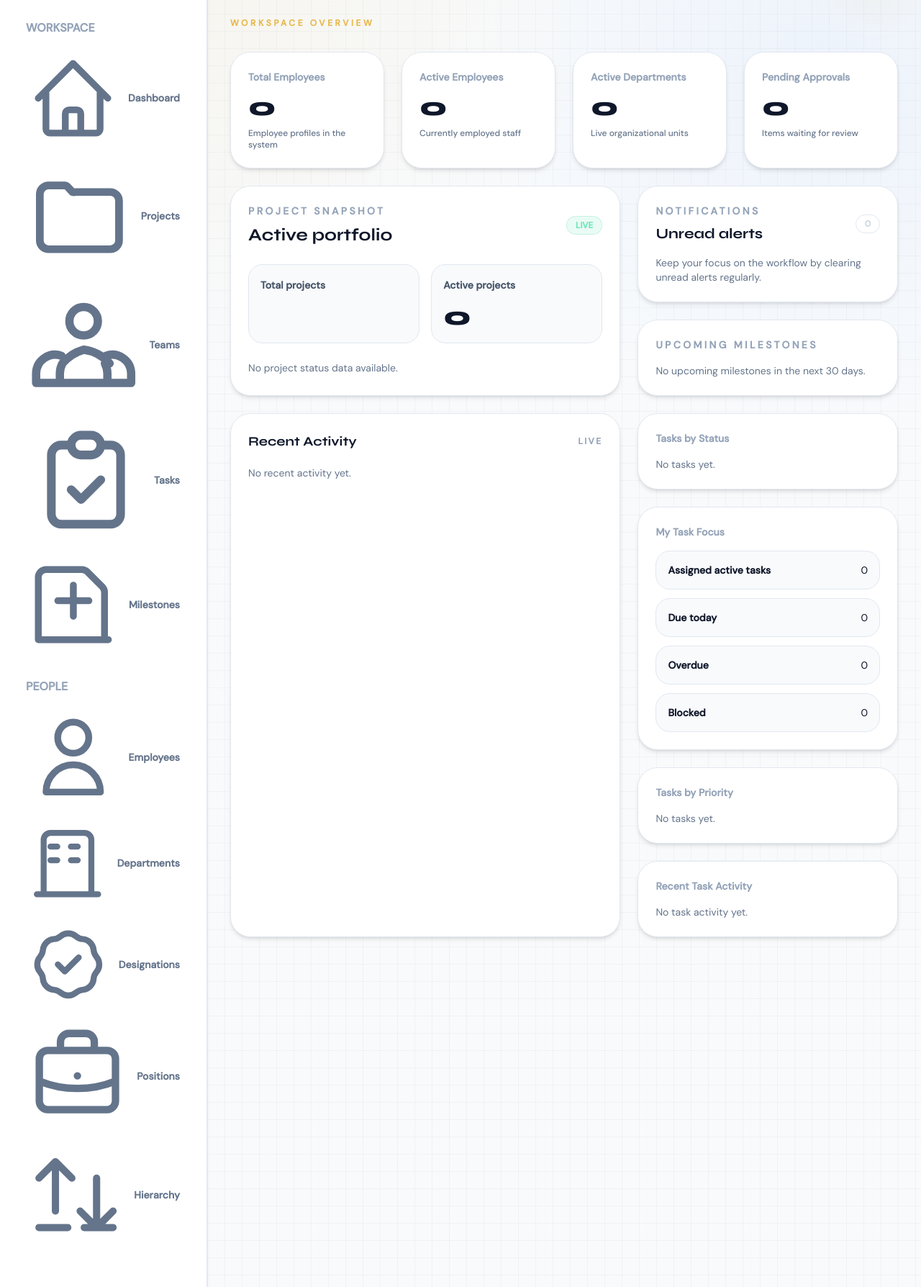
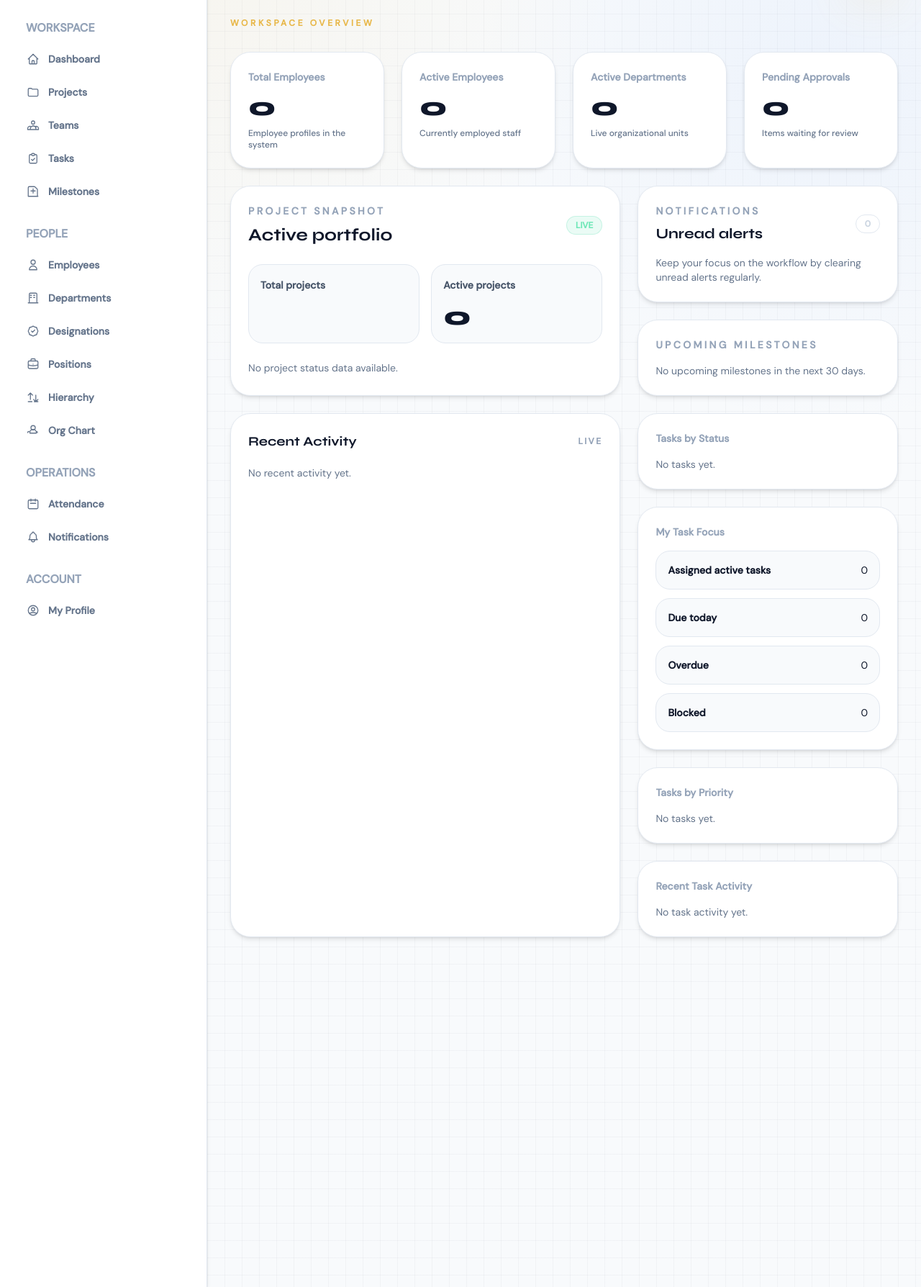
Before and after one commit to saifpatel9/Collabix, a Django app: page /dashboard/ in a window 1280 px wide. Shown: the part 77-1865 px from the top of the page at 72% size. Run offline with Django 5.2, Linux system fonts and the light colour scheme; the visitor is signed in with stand-in values (Sample User, id 1); data comes from the database, SQL or seed files in the repository; data that the repository does not hold is empty; parts of the project's set-up code (start-up, migrations or seed data) failed here and were passed over; some libraries are stand-ins or nearby versions.

Commit message:
fix(sidebar): resolve cross-browser SVG icon rendering issues
- Add explicit width/height HTML attributes (18px) to all sidebar SVGs
  to fix Safari ignoring CSS-only sizing on inline SVG elements
- Add inline style size constraints (min/max width & height) as a
  triple-lock alongside Tailwind classes to prevent browser overrides
- Move stroke-linecap and stroke-linejoin to the <svg> root element
  so Safari correctly applies them without relying on child attribute parsing
- Add .nav-icon utility class with !important size declarations as a
  stylesheet-level safeguard against cascade overrides
- Add explicit color: inherit on .nav-item and .nav-item svg to ensure
  currentColor resolves correctly for SVG strokes in Safari
- Add min-w-0 to flex span wrappers to prevent Safari reflow expanding
  the icon container beyond sidebar bounds

No backend, routing, or business logic changes. Presentation only.

```diff
--- a/backend/templates/partials/sidebar.html
+++ b/backend/templates/partials/sidebar.html
@@ -23,40 +23,40 @@
         <ul class="space-y-1">
             <li>
                 <a href="{% url 'dashboard:home' %}" class="nav-item">
-                    <span class="flex items-center gap-3">
-                        <svg class="h-[18px] w-[18px] shrink-0" xmlns="http://www.w3.org/2000/svg" fill="none" viewBox="0 0 24 24" stroke-width="1.75" stroke="currentColor" aria-hidden="true"><path stroke-linecap="round" stroke-linejoin="round" d="M3 12l2-2m0 0l7-7 7 7M5 10v10a1 1 0 001 1h3m10-11l2 2m-2-2v10a1 1 0 01-1 1h-3m-6 0a1 1 0 001-1v-4a1 1 0 011-1h2a1 1 0 011 1v4a1 1 0 001 1m-6 0h6" /></svg>
+                    <span class="flex items-center gap-3 min-w-0">
+                        <svg class="nav-icon" xmlns="http://www.w3.org/2000/svg" width="18" height="18" viewBox="0 0 24 24" fill="none" stroke="currentColor" stroke-width="1.75" stroke-linecap="round" stroke-linejoin="round" aria-hidden="true" style="flex:none;width:18px;height:18px;min-width:18px;min-height:18px;max-width:18px;max-height:18px;"><path d="M3 12l2-2m0 0l7-7 7 7M5 10v10a1 1 0 001 1h3m10-11l2 2m-2-2v10a1 1 0 01-1 1h-3m-6 0a1 1 0 001-1v-4a1 1 0 011-1h2a1 1 0 011 1v4a1 1 0 001 1m-6 0h6" /></svg>
                         Dashboard
                     </span>
                 </a>
             </li>
             <li>
                 <a href="{% url 'projects:project_directory' %}" class="nav-item">
-                    <span class="flex items-center gap-3">
-                        <svg class="h-[18px] w-[18px] shrink-0" xmlns="http://www.w3.org/2000/svg" fill="none" viewBox="0 0 24 24" stroke-width="1.75" stroke="currentColor" aria-hidden="true"><path stroke-linecap="round" stroke-linejoin="round" d="M3 7a2 2 0 012-2h3.586a1 1 0 01.707.293L10.414 6.5A1 1 0 0011.121 6.5H19a2 2 0 012 2v9a2 2 0 01-2 2H5a2 2 0 01-2-2V7z" /></svg>
+                    <span class="flex items-center gap-3 min-w-0">
+                        <svg class="nav-icon" xmlns="http://www.w3.org/2000/svg" width="18" height="18" viewBox="0 0 24 24" fill="none" stroke="currentColor" stroke-width="1.75" stroke-linecap="round" stroke-linejoin="round" aria-hidden="true" style="flex:none;width:18px;height:18px;min-width:18px;min-height:18px;max-width:18px;max-height:18px;"><path d="M3 7a2 2 0 012-2h3.586a1 1 0 01.707.293L10.414 6.5A1 1 0 0011.121 6.5H19a2 2 0 012 2v9a2 2 0 01-2 2H5a2 2 0 01-2-2V7z" /></svg>
                         Projects
                     </span>
                 </a>
             </li>
             <li>
                 <a href="{% url 'projects:team_directory' %}" class="nav-item">
-                    <span class="flex items-center gap-3">
-                        <svg class="h-[18px] w-[18px] shrink-0" xmlns="http://www.w3.org/2000/svg" fill="none" viewBox="0 0 24 24" stroke-width="1.75" stroke="currentColor" aria-hidden="true"><path stroke-linecap="round" stroke-linejoin="round" d="M17 20h5v-2a4 4 0 00-5.356-3.712M17 20H7m10 0v-2c0-.768-.195-1.49-.537-2.118M7 20H2v-2a4 4 0 015.356-3.712M7 20v-2c0-.768.195-1.49.537-2.118m9.926 0A9.026 9.026 0 0012 13a9.026 9.026 0 00-4.463 2.882M15 7a3 3 0 11-6 0 3 3 0 016 0z" /></svg>
+                    <span class="flex items-center gap-3 min-w-0">
+                        <svg class="nav-icon" xmlns="http://www.w3.org/2000/svg" width="18" height="18" viewBox="0 0 24 24" fill="none" stroke="currentColor" stroke-width="1.75" stroke-linecap="round" stroke-linejoin="round" aria-hidden="true" style="flex:none;width:18px;height:18px;min-width:18px;min-height:18px;max-width:18px;max-height:18px;"><path d="M17 20h5v-2a4 4 0 00-5.356-3.712M17 20H7m10 0v-2c0-.768-.195-1.49-.537-2.118M7 20H2v-2a4 4 0 015.356-3.712M7 20v-2c0-.768.195-1.49.537-2.118m9.926 0A9.026 9.026 0 0012 13a9.026 9.026 0 00-4.463 2.882M15 7a3 3 0 11-6 0 3 3 0 016 0z" /></svg>
                         Teams
                     </span>
                 </a>
             </li>
             <li>
                 <a href="{% url 'tasks:task_list' %}" class="nav-item">
-                    <span class="flex items-center gap-3">
-                        <svg class="h-[18px] w-[18px] shrink-0" xmlns="http://www.w3.org/2000/svg" fill="none" viewBox="0 0 24 24" stroke-width="1.75" stroke="currentColor" aria-hidden="true"><path stroke-linecap="round" stroke-linejoin="round" d="M9 5H7a2 2 0 00-2 2v12a2 2 0 002 2h10a2 2 0 002-2V7a2 2 0 00-2-2h-2M9 5a2 2 0 002 2h2a2 2 0 002-2M9 5a2 2 0 012-2h2a2 2 0 012 2m-6 9l2 2 4-4" /></svg>
+                    <span class="flex items-center gap-3 min-w-0">
+                        <svg class="nav-icon" xmlns="http://www.w3.org/2000/svg" width="18" height="18" viewBox="0 0 24 24" fill="none" stroke="currentColor" stroke-width="1.75" stroke-linecap="round" stroke-linejoin="round" aria-hidden="true" style="flex:none;width:18px;height:18px;min-width:18px;min-height:18px;max-width:18px;max-height:18px;"><path d="M9 5H7a2 2 0 00-2 2v12a2 2 0 002 2h10a2 2 0 002-2V7a2 2 0 00-2-2h-2M9 5a2 2 0 002 2h2a2 2 0 002-2M9 5a2 2 0 012-2h2a2 2 0 012 2m-6 9l2 2 4-4" /></svg>
                         Tasks
                     </span>
                 </a>
             </li>
             <li>
                 <a href="{% url 'projects:milestone_list' %}" class="nav-item">
-                    <span class="flex items-center gap-3">
-                        <svg class="h-[18px] w-[18px] shrink-0" xmlns="http://www.w3.org/2000/svg" fill="none" viewBox="0 0 24 24" stroke-width="1.75" stroke="currentColor" aria-hidden="true"><path stroke-linecap="round" stroke-linejoin="round" d="M3 21V5a2 2 0 012-2h9.172a2 2 0 011.414.586l3.828 3.828A2 2 0 0120 8.828V21M3 21h18M12 7v4m0 0v4m0-4h4m-4 0H8" /></svg>
+                    <span class="flex items-center gap-3 min-w-0">
+                        <svg class="nav-icon" xmlns="http://www.w3.org/2000/svg" width="18" height="18" viewBox="0 0 24 24" fill="none" stroke="currentColor" stroke-width="1.75" stroke-linecap="round" stroke-linejoin="round" aria-hidden="true" style="flex:none;width:18px;height:18px;min-width:18px;min-height:18px;max-width:18px;max-height:18px;"><path d="M3 21V5a2 2 0 012-2h9.172a2 2 0 011.414.586l3.828 3.828A2 2 0 0120 8.828V21M3 21h18M12 7v4m0 0v4m0-4h4m-4 0H8" /></svg>
                         Milestones
                     </span>
                 </a>
@@ -68,49 +68,48 @@
         <ul class="space-y-1">
             <li>
                 <a href="{% url 'employees:employee_list' %}" class="nav-item">
-                    <span class="flex items-center gap-3">
-                        <svg class="h-[18px] w-[18px] shrink-0" xmlns="http://www.w3.org/2000/svg" fill="none" viewBox="0 0 24 24" stroke-width="1.75" stroke="currentColor" aria-hidden="true"><path stroke-linecap="round" stroke-linejoin="round" d="M16 7a4 4 0 11-8 0 4 4 0 018 0zM12 14a7 7 0 00-7 7h14a7 7 0 00-7-7z" /></svg>
+                    <span class="flex items-center gap-3 min-w-0">
+                        <svg class="nav-icon" xmlns="http://www.w3.org/2000/svg" width="18" height="18" viewBox="0 0 24 24" fill="none" stroke="currentColor" stroke-width="1.75" stroke-linecap="round" stroke-linejoin="round" aria-hidden="true" style="flex:none;width:18px;height:18px;min-width:18px;min-height:18px;max-width:18px;max-height:18px;"><path d="M16 7a4 4 0 11-8 0 4 4 0 018 0zM12 14a7 7 0 00-7 7h14a7 7 0 00-7-7z" /></svg>
                         Employees
                     </span>
                 </a>
             </li>
-
             <li>
                 <a href="{% url 'employees:department_list' %}" class="nav-item">
-                    <span class="flex items-center gap-3">
-                        <svg class="h-[18px] w-[18px] shrink-0" xmlns="http://www.w3.org/2000/svg" fill="none" viewBox="0 0 24 24" stroke-width="1.75" stroke="currentColor" aria-hidden="true"><path stroke-linecap="round" stroke-linejoin="round" d="M19 21V5a2 2 0 00-2-2H7a2 2 0 00-2 2v16m14 0H5m14 0h2M5 21H3m4-10h2m4 0h2M7 7h2m4 0h2" /></svg>
+                    <span class="flex items-center gap-3 min-w-0">
+                        <svg class="nav-icon" xmlns="http://www.w3.org/2000/svg" width="18" height="18" viewBox="0 0 24 24" fill="none" stroke="currentColor" stroke-width="1.75" stroke-linecap="round" stroke-linejoin="round" aria-hidden="true" style="flex:none;width:18px;height:18px;min-width:18px;min-height:18px;max-width:18px;max-height:18px;"><path d="M19 21V5a2 2 0 00-2-2H7a2 2 0 00-2 2v16m14 0H5m14 0h2M5 21H3m4-10h2m4 0h2M7 7h2m4 0h2" /></svg>
                         Departments
                     </span>
                 </a>
             </li>
             <li>
                 <a href="{% url 'employees:designation_list' %}" class="nav-item">
-                    <span class="flex items-center gap-3">
-                        <svg class="h-[18px] w-[18px] shrink-0" xmlns="http://www.w3.org/2000/svg" fill="none" viewBox="0 0 24 24" stroke-width="1.75" stroke="currentColor" aria-hidden="true"><path stroke-linecap="round" stroke-linejoin="round" d="M9 12l2 2 4-4M7.835 4.697a3.42 3.42 0 001.946-.806 3.42 3.42 0 014.438 0 3.42 3.42 0 001.946.806 3.42 3.42 0 013.138 3.138 3.42 3.42 0 00.806 1.946 3.42 3.42 0 010 4.438 3.42 3.42 0 00-.806 1.946 3.42 3.42 0 01-3.138 3.138 3.42 3.42 0 00-1.946.806 3.42 3.42 0 01-4.438 0 3.42 3.42 0 00-1.946-.806 3.42 3.42 0 01-3.138-3.138 3.42 3.42 0 00-.806-1.946 3.42 3.42 0 010-4.438 3.42 3.42 0 00.806-1.946 3.42 3.42 0 013.138-3.138z" /></svg>
+                    <span class="flex items-center gap-3 min-w-0">
+                        <svg class="nav-icon" xmlns="http://www.w3.org/2000/svg" width="18" height="18" viewBox="0 0 24 24" fill="none" stroke="currentColor" stroke-width="1.75" stroke-linecap="round" stroke-linejoin="round" aria-hidden="true" style="flex:none;width:18px;height:18px;min-width:18px;min-height:18px;max-width:18px;max-height:18px;"><path d="M9 12l2 2 4-4M7.835 4.697a3.42 3.42 0 001.946-.806 3.42 3.42 0 014.438 0 3.42 3.42 0 001.946.806 3.42 3.42 0 013.138 3.138 3.42 3.42 0 00.806 1.946 3.42 3.42 0 010 4.438 3.42 3.42 0 00-.806 1.946 3.42 3.42 0 01-3.138 3.138 3.42 3.42 0 00-1.946.806 3.42 3.42 0 01-4.438 0 3.42 3.42 0 00-1.946-.806 3.42 3.42 0 01-3.138-3.138 3.42 3.42 0 00-.806-1.946 3.42 3.42 0 010-4.438 3.42 3.42 0 00.806-1.946 3.42 3.42 0 013.138-3.138z" /></svg>
                         Designations
                     </span>
                 </a>
             </li>
             <li>
                 <a href="{% url 'employees:organization_position_list' %}" class="nav-item">
-                    <span class="flex items-center gap-3">
-                        <svg class="h-[18px] w-[18px] shrink-0" xmlns="http://www.w3.org/2000/svg" fill="none" viewBox="0 0 24 24" stroke-width="1.75" stroke="currentColor" aria-hidden="true"><path stroke-linecap="round" stroke-linejoin="round" d="M21 13.255A23.931 23.931 0 0112 15c-3.183 0-6.22-.62-9-1.745M16 6V4a2 2 0 00-2-2h-4a2 2 0 00-2 2v2m4 6h.01M5 20h14a2 2 0 002-2V8a2 2 0 00-2-2H5a2 2 0 00-2 2v10a2 2 0 002 2z" /></svg>
+                    <span class="flex items-center gap-3 min-w-0">
+                        <svg class="nav-icon" xmlns="http://www.w3.org/2000/svg" width="18" height="18" viewBox="0 0 24 24" fill="none" stroke="currentColor" stroke-width="1.75" stroke-linecap="round" stroke-linejoin="round" aria-hidden="true" style="flex:none;width:18px;height:18px;min-width:18px;min-height:18px;max-width:18px;max-height:18px;"><path d="M21 13.255A23.931 23.931 0 0112 15c-3.183 0-6.22-.62-9-1.745M16 6V4a2 2 0 00-2-2h-4a2 2 0 00-2 2v2m4 6h.01M5 20h14a2 2 0 002-2V8a2 2 0 00-2-2H5a2 2 0 00-2 2v10a2 2 0 002 2z" /></svg>
                         Positions
                     </span>
                 </a>
             </li>
             <li>
                 <a href="{% url 'employees:reporting_tree' %}" class="nav-item">
-                    <span class="flex items-center gap-3">
-                        <svg class="h-[18px] w-[18px] shrink-0" xmlns="http://www.w3.org/2000/svg" fill="none" viewBox="0 0 24 24" stroke-width="1.75" stroke="currentColor" aria-hidden="true"><path stroke-linecap="round" stroke-linejoin="round" d="M7 16V4m0 0L3 8m4-4l4 4M17 8v12m0 0l4-4m-4 4l-4-4M3 20h7m4 0h7" /></svg>
+                    <span class="flex items-center gap-3 min-w-0">
+                        <svg class="nav-icon" xmlns="http://www.w3.org/2000/svg" width="18" height="18" viewBox="0 0 24 24" fill="none" stroke="currentColor" stroke-width="1.75" stroke-linecap="round" stroke-linejoin="round" aria-hidden="true" style="flex:none;width:18px;height:18px;min-width:18px;min-height:18px;max-width:18px;max-height:18px;"><path d="M7 16V4m0 0L3 8m4-4l4 4M17 8v12m0 0l4-4m-4 4l-4-4M3 20h7m4 0h7" /></svg>
                         Hierarchy
                     </span>
                 </a>
             </li>
             <li>
                 <a href="{% url 'employees:organization_chart' %}" class="nav-item">
-                    <span class="flex items-center gap-3">
-                        <svg class="h-[18px] w-[18px] shrink-0" xmlns="http://www.w3.org/2000/svg" fill="none" viewBox="0 0 24 24" stroke-width="1.75" stroke="currentColor" aria-hidden="true"><path stroke-linecap="round" stroke-linejoin="round" d="M8 7a4 4 0 108 0A4 4 0 008 7zm-2 9a6 6 0 0112 0v1H6v-1zm-4 0a2 2 0 012-2h.5M20 16a2 2 0 00-2-2h-.5" /></svg>
+                    <span class="flex items-center gap-3 min-w-0">
+                        <svg class="nav-icon" xmlns="http://www.w3.org/2000/svg" width="18" height="18" viewBox="0 0 24 24" fill="none" stroke="currentColor" stroke-width="1.75" stroke-linecap="round" stroke-linejoin="round" aria-hidden="true" style="flex:none;width:18px;height:18px;min-width:18px;min-height:18px;max-width:18px;max-height:18px;"><path d="M8 7a4 4 0 108 0A4 4 0 008 7zm-2 9a6 6 0 0112 0v1H6v-1zm-4 0a2 2 0 012-2h.5M20 16a2 2 0 00-2-2h-.5" /></svg>
                         Org Chart
                     </span>
                 </a>
@@ -122,16 +121,16 @@
         <ul class="space-y-1">
             <li>
                 <a href="#" class="nav-item">
-                    <span class="flex items-center gap-3">
-                        <svg class="h-[18px] w-[18px] shrink-0" xmlns="http://www.w3.org/2000/svg" fill="none" viewBox="0 0 24 24" stroke-width="1.75" stroke="currentColor" aria-hidden="true"><path stroke-linecap="round" stroke-linejoin="round" d="M8 7V3m8 4V3m-9 8h10M5 21h14a2 2 0 002-2V7a2 2 0 00-2-2H5a2 2 0 00-2 2v12a2 2 0 002 2z" /></svg>
+                    <span class="flex items-center gap-3 min-w-0">
+                        <svg class="nav-icon" xmlns="http://www.w3.org/2000/svg" width="18" height="18" viewBox="0 0 24 24" fill="none" stroke="currentColor" stroke-width="1.75" stroke-linecap="round" stroke-linejoin="round" aria-hidden="true" style="flex:none;width:18px;height:18px;min-width:18px;min-height:18px;max-width:18px;max-height:18px;"><path d="M8 7V3m8 4V3m-9 8h10M5 21h14a2 2 0 002-2V7a2 2 0 00-2-2H5a2 2 0 00-2 2v12a2 2 0 002 2z" /></svg>
                         Attendance
                     </span>
                 </a>
             </li>
             <li>
                 <a href="{% url 'notifications:center' %}" class="nav-item">
-                    <span class="flex items-center gap-3">
-                        <svg class="h-[18px] w-[18px] shrink-0" xmlns="http://www.w3.org/2000/svg" fill="none" viewBox="0 0 24 24" stroke-width="1.75" stroke="currentColor" aria-hidden="true"><path stroke-linecap="round" stroke-linejoin="round" d="M15 17h5l-1.405-1.405A2.032 2.032 0 0118 14.158V11a6.002 6.002 0 00-4-5.659V5a2 2 0 10-4 0v.341C7.67 6.165 6 8.388 6 11v3.159c0 .538-.214 1.055-.595 1.436L4 17h5m6 0v1a3 3 0 11-6 0v-1m6 0H9" /></svg>
+                    <span class="flex items-center gap-3 min-w-0">
+                        <svg class="nav-icon" xmlns="http://www.w3.org/2000/svg" width="18" height="18" viewBox="0 0 24 24" fill="none" stroke="currentColor" stroke-width="1.75" stroke-linecap="round" stroke-linejoin="round" aria-hidden="true" style="flex:none;width:18px;height:18px;min-width:18px;min-height:18px;max-width:18px;max-height:18px;"><path d="M15 17h5l-1.405-1.405A2.032 2.032 0 0118 14.158V11a6.002 6.002 0 00-4-5.659V5a2 2 0 10-4 0v.341C7.67 6.165 6 8.388 6 11v3.159c0 .538-.214 1.055-.595 1.436L4 17h5m6 0v1a3 3 0 11-6 0v-1m6 0H9" /></svg>
                         Notifications
                     </span>
                 </a>
@@ -143,8 +142,8 @@
         <ul class="space-y-1">
             <li>
                 <a href="{% url 'accounts:profile' %}" class="nav-item">
-                    <span class="flex items-center gap-3">
-                        <svg class="h-[18px] w-[18px] shrink-0" xmlns="http://www.w3.org/2000/svg" fill="none" viewBox="0 0 24 24" stroke-width="1.75" stroke="currentColor" aria-hidden="true"><path stroke-linecap="round" stroke-linejoin="round" d="M5.121 17.804A13.937 13.937 0 0112 16c2.5 0 4.847.655 6.879 1.804M15 10a3 3 0 11-6 0 3 3 0 016 0zm6 2a9 9 0 11-18 0 9 9 0 0118 0z" /></svg>
+                    <span class="flex items-center gap-3 min-w-0">
+                        <svg class="nav-icon" xmlns="http://www.w3.org/2000/svg" width="18" height="18" viewBox="0 0 24 24" fill="none" stroke="currentColor" stroke-width="1.75" stroke-linecap="round" stroke-linejoin="round" aria-hidden="true" style="flex:none;width:18px;height:18px;min-width:18px;min-height:18px;max-width:18px;max-height:18px;"><path d="M5.121 17.804A13.937 13.937 0 0112 16c2.5 0 4.847.655 6.879 1.804M15 10a3 3 0 11-6 0 3 3 0 016 0zm6 2a9 9 0 11-18 0 9 9 0 0118 0z" /></svg>
                         My Profile
                     </span>
                 </a>
```
Also changed, not shown: backend/frontend/src/css/app.css (+89 -0 lines).
